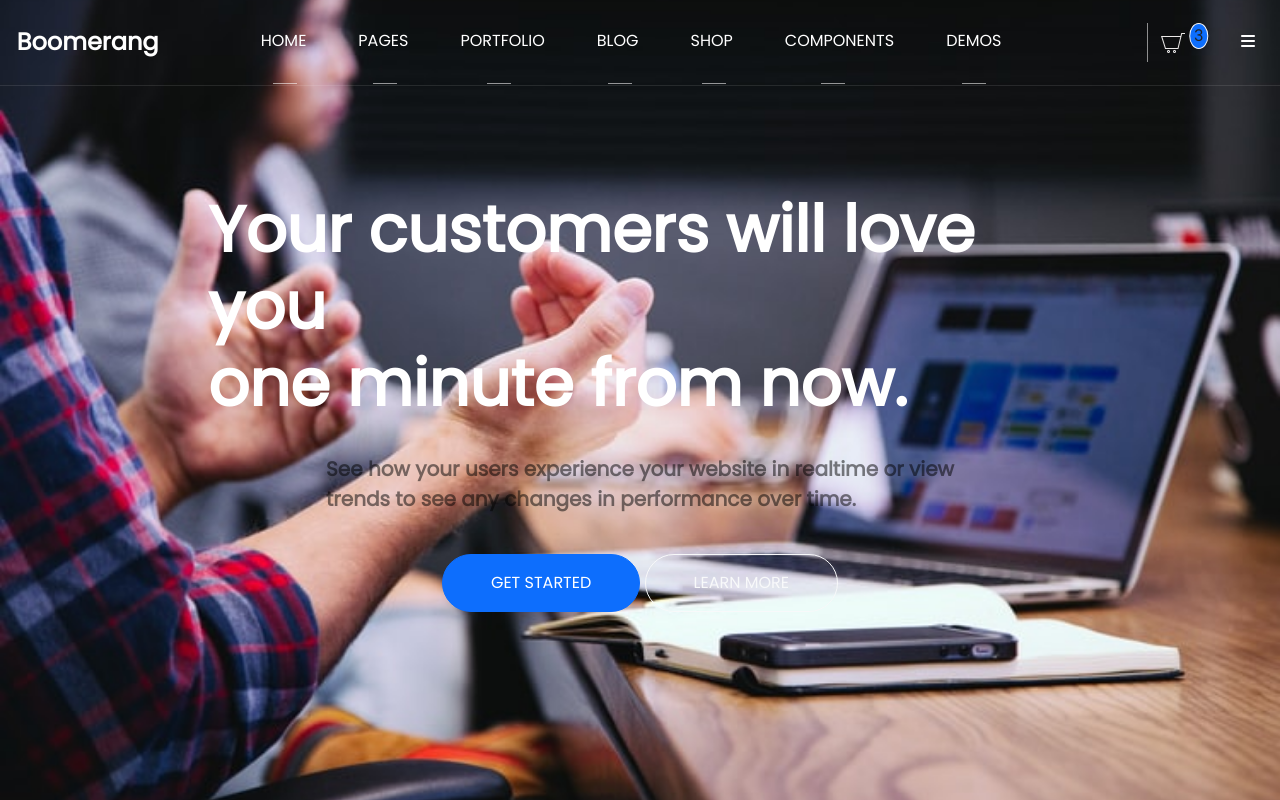
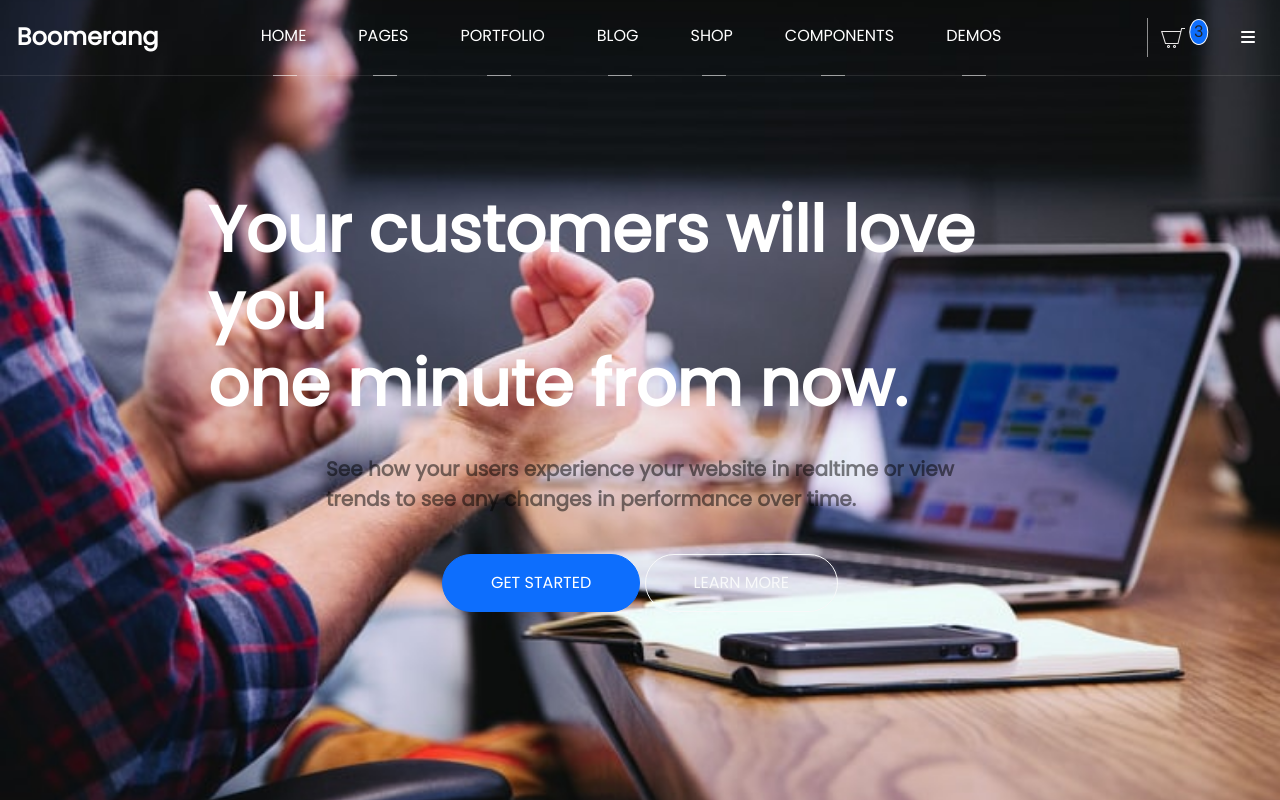
Before and after one commit to mahi1212/Clone-1, a plain HTML site: page index.html in a window 1280 px wide. Shown: the top 800 px of the page. Drawn offline with nearby package versions, Linux system fonts and the light colour scheme.

Commit message:
on scroll added

```diff
--- a/JS/app.js
+++ b/JS/app.js
@@ -0,0 +1,9 @@
+const navbar = document.getElementById('nav')
+window.onscroll = () =>{
+    if(window.pageYOffset > 300){
+        navbar.classList.add('scrolled')
+
+    }else{
+        navbar.classList.remove('scrolled')
+    }
+}
--- a/css/style.css
+++ b/css/style.css
@@ -17,22 +17,21 @@ header{
     background-repeat: no-repeat;
     background-size: cover;
     height: 100vh;
-    background-attachment: fixed;
+    background-attachment: scroll;
 }
 
 header nav{
     display: flex;
     justify-content: space-between;
     align-items: center;
-    padding: 1rem;
-    background-color: transparent;
+    padding: 0.7rem;
     border-bottom: 1px solid rgba(255, 255, 255, 0.103);
 }
 
 nav #navbar-brand a{
     text-decoration: none;
     font-size: 1.5rem;
-    padding: 1rem 0.3rem;
+    padding: 0.7rem 0.3rem;
     color: #fff;
     font-weight: 600;
 }
@@ -53,7 +52,7 @@ nav ul li a{
     margin: 10px;
     text-decoration: none;
     color: #fff;
-    padding: 2rem 1rem;
+    padding: 1.8rem 1rem;
     text-transform: uppercase;
     position: relative;
 }
@@ -78,6 +77,9 @@ nav ul li a:hover{
     color: #fff;
 }
 
+.scrolled{
+    background-color: #000;
+}
 nav #double-btn{
     border-left: 1px solid rgba(255, 255, 255, 0.534);
 }
--- a/index.html
+++ b/index.html
@@ -15,7 +15,7 @@
 <body>
     <!-- header starts here -->
     <header>
-        <nav class="fixed-top container-fluid">
+        <nav class="fixed-top container-fluid" id="nav">
             <div id="navbar-brand">
                 <a href="#">Boomerang</a>
             </div>
@@ -144,6 +144,7 @@
             <hr class="text-secondary mb-5">
         </section>
         <!-- winter section ends here-->
+
     </main>
     <!-- footer starts here -->
     <footer>
```
